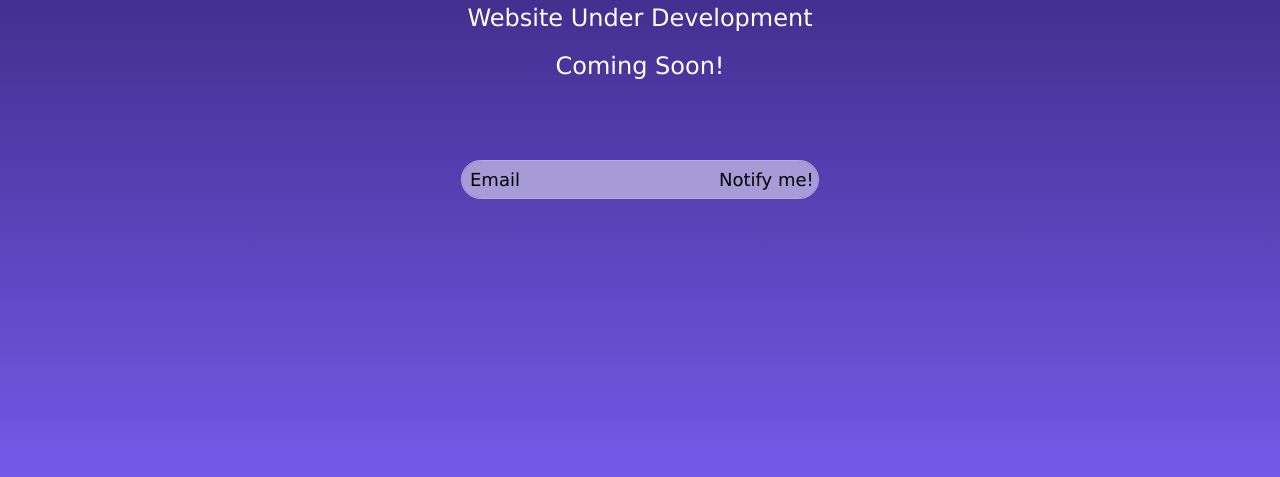
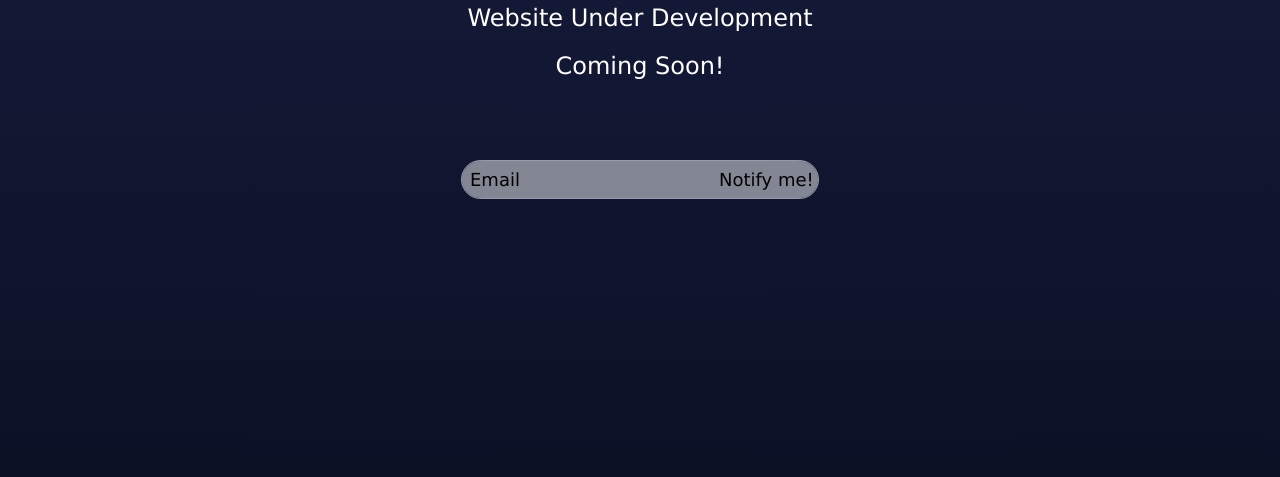
Before and after one commit to ismail-ahmad/UMI, a plain HTML site: page index.html in a window 1280 px wide. Shown: the part 323-800 px from the top of the page. Drawn offline with Linux system fonts and the light colour scheme; a web font is replaced by a local one.

Commit message:
changed background color

```diff
--- a/index.html
+++ b/index.html
@@ -13,7 +13,8 @@
             --form-border-radius: 20px;
         }
         .comingsoon{
-            background-image: linear-gradient(to bottom, #201453, #7459e8);
+            background-image: linear-gradient(to bottom, #171e40, #0D1126);
+            /* background-color: #0D1126; */
             height: 100vh;
             width: 100vw;
             display: flex;
```
